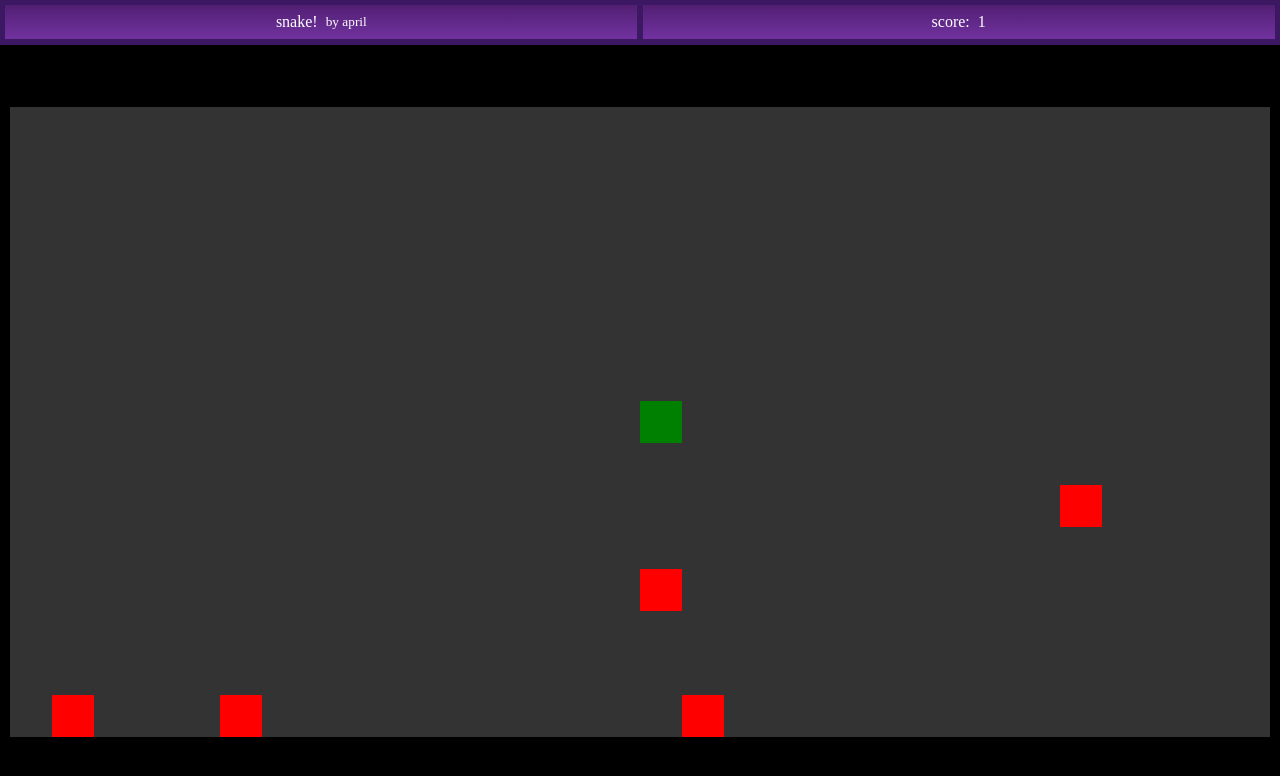
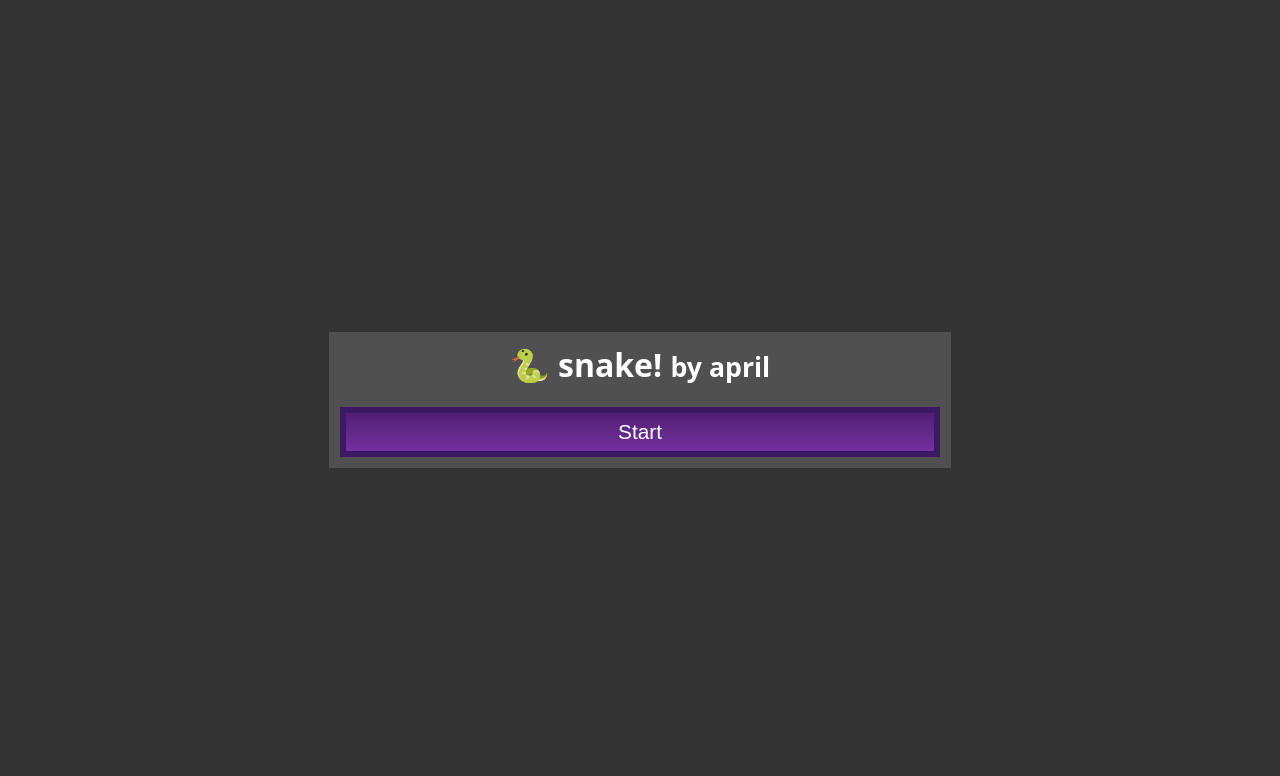
Before and after one commit to april83c/snake, a website with bundled scripts: page packages/frontend-web/public/index.html in a window 1280 px wide. Built offline with nearby package versions, Linux system fonts and the light colour scheme.

Commit message:
frontend-web: start making the different pages

```diff
--- a/packages/frontend-web/public/assets/styles/index.css
+++ b/packages/frontend-web/public/assets/styles/index.css
@@ -29,6 +29,14 @@
 	justify-content: space-evenly;
 }
 
+.flex-align-center {
+	align-items: center;
+}
+
+.flex-justify-center {
+	justify-content: center;
+}
+
 .item-grow {
 	flex-grow: 1;
 }
@@ -37,33 +45,83 @@
 :root {
 	width: 100vw;
 	height: 100vh;
+
+	--fg-1: #3c1762;
+	--fg-2: #511f73;
+	--fg-3: #71329f;
+	--fg-gradient: linear-gradient(0deg, var(--fg-3) 0%, var(--fg-2) 100%);
+	--bg-1: #333333;
+	--bg-2: #505050;
+	--radius: 0;
+	--padding: 0.33em;
 }
 
 body {
 	margin: 0;
+	font-family: system-ui, -apple-system, BlinkMacSystemFont, 'Segoe UI', Roboto, Oxygen, Ubuntu, Cantarell, 'Open Sans', 'Helvetica Neue', sans-serif;
 }
 
-body, #container {
+body, body>div {
 	width: 100%;
 	height: 100%;
+
+	color: white;
+	background-color: var(--bg-1);
 }
 
-#top-bar {
+.card {
+	max-width: 600px;
+	width: 100%;
+	padding: calc(var(--padding) * 2);
+	margin: 0.5em;
+
+	border-radius: var(--radius);
+	color: white;
+	background: var(--bg-2);
+}
+
+.card > *:first-child {
+	margin-top: 0;
+}
+
+.card > *:last-child {
+	margin-bottom: 0;
+}
+
+button {
+	padding: var(--padding);
+	border-radius: var(--radius);
+	border-style: solid;
+	border-width: var(--padding);
+	border-color: var(--fg-1);
+
+	background: var(--fg-gradient);
+	color: white;
+
+	cursor: pointer;
+}
+
+.big-button {
+	width: 100%;
+	font-size: 1.3em;
+}
+
+#page-game #top-bar {
 	min-height: max-content;
-	padding: 0.33em;
-	gap: 0.33em;
-	background: #3c1762;
+	padding: var(--padding);
+	gap: var(--padding);
+	background: var(--fg-1);
 
 	/*border-color: #3d1762;
 	border-style: inset;
 	border-width: 0.33em;*/
 }
 
-#top-bar div {
+#page-game #top-bar div {
 	height: calc(100% - 2ch);
 	width: calc(100% - 2ch);
 	padding: 1ch;
-	background: linear-gradient(0deg, #71329f 0%, #511f73 100%);
+	background: var(--fg-gradient);
 
 	color: white;
 
@@ -73,7 +131,7 @@ body, #container {
 	gap: 1ch;
 }
 
-#mainView {
+#page-game #mainView {
 	background-color: black;
 	height: 100%;
 }
--- a/packages/frontend-web/public/index.html
+++ b/packages/frontend-web/public/index.html
@@ -3,17 +3,25 @@
 <head>
 	<meta charset="UTF-8">
 	<meta name="viewport" content="width=device-width, initial-scale=1.0">
-	<title>Snake</title>
+	<title>snake!</title>
 
 	<script src="assets/scripts/web.js"></script>
 	<link rel="stylesheet" href="assets/styles/index.css">
 </head>
 <body>
-	<div id="container" class="flex flex-col flex-stretch">
+	<noscript>snake! requires JavaScript.</noscript>
+	<div id="page-loading" class="flex flex-row flex-align-center flex-justify-center">
+		🐍 snake! is loading...
+	</div>
+
+	<!-- Pages -->
+	<div id="page-game" class="flex flex-col flex-stretch" style="display: none">
 		<div id="top-bar" class="flex flex-row mobile-flip flex-stretch flex-space-evenly">
 			<div>
-				<span>snake!</span>
-				<small>by april</small>
+				<span>
+					🐍 snake!
+					<small>by april</small>
+				</span>
 			</div>
 			<div>
 				<span>score:</span>
@@ -22,5 +30,18 @@
 		</div>
 		<canvas id="mainView"></canvas>
 	</div>
+
+	<div id="page-setup" class="flex flex-col flex-align-center flex-justify-center" style="display: none">
+		<div class="card">
+			<h1 style="text-align: center">🐍 snake! <small>by april</small></h1>
+			<button id="start" class="big-button">
+				Start
+			</button>
+		</div>
+	</div>
+
+	<div id="page-gameover" style="display: none">
+		Game Over
+	</div>
 </body>
 </html>
--- a/packages/frontend-web/src/web.ts
+++ b/packages/frontend-web/src/web.ts
@@ -1,178 +1,71 @@
-import Snake, { SnakeState, type Vector2 } from '@april83c/snake';
+import WebSnake, { WebSnakeState } from './WebSnake';
 
-enum WebSnakeState {
-	Stopped = 0,
-	Paused = 1,
-	Running = 2
+function notNull<desired>(v: desired | null) {
+	if (v == null) throw new Error('Null');
+	else return v as desired;
 }
 
-class WebSnake {
-	state: WebSnakeState;
+// Main code
 
-	game: Snake;
-	inputBuffer: Vector2[];
-	minimumTickLength: number;
-	lastTickStarted: number;
+let webSnake: WebSnake;
 
-	mainView: HTMLCanvasElement;
-	mainViewContext: CanvasRenderingContext2D;
-	mainViewTileSize: number;
-	mainViewOffset: Vector2;
+enum Page {
+	Loading = 0,
+	Game = 1,
+	Setup = 2,
+	GameOver = 3
+}
 
-	scoreElement: HTMLElement;
+class Router {
+	activePage: Page; // TODO: How to do private setters in TS? Or maybe just replace go() with a setter
+	pages: {
+		[Page.Loading]: HTMLElement
+		[Page.Game]: HTMLElement;
+		[Page.Setup]: HTMLElement;
+		[Page.GameOver]: HTMLElement;
+	};
 
-	constructor(doc: Document, mainView: HTMLCanvasElement, score: HTMLElement) {
-		this.state = WebSnakeState.Running;
-		this.game = new Snake({ x: 30, y: 15 }, 5);
-		this.minimumTickLength = 16 * 4;
-		this.lastTickStarted = Date.now() - this.minimumTickLength;
+	constructor() {
+		this.pages = {
+			[Page.Loading]: notNull(document.getElementById('page-loading')),
+			[Page.Game]: notNull(document.getElementById('page-game')),
+			[Page.Setup]: notNull(document.getElementById('page-setup')),
+			[Page.GameOver]: notNull(document.getElementById('page-gameover'))
+		};
 
-		// Set up main view
-		this.mainView = mainView;
-		const context: CanvasRenderingContext2D | null = this.mainView.getContext('2d');
-		if (context === null) {
-			throw new Error('Couldn\'t get main view canvas context.');
-		} else {
-			this.mainViewContext = context;
-		}
-
-		// Observe main view size
-		this.mainViewTileSize = 1;
-		this.mainViewOffset = { x: 0, y: 0 };
-
-		const resizeHandler = () => {
-			this.mainView.width = this.mainView.clientWidth;
-			this.mainView.height = this.mainView.clientHeight;
-
-			this.mainViewTileSize = Math.floor(Math.min(
-				this.mainView.width / this.game.boardSize.x,
-				this.mainView.height / this.game.boardSize.y
-			));
-			this.mainViewOffset.x = Math.floor((this.mainView.width - (this.mainViewTileSize * this.game.boardSize.x)) / 2);
-			this.mainViewOffset.y = Math.floor((this.mainView.height - (this.mainViewTileSize * this.game.boardSize.y)) / 2);
-
-			this.render();
-		}
-		resizeHandler();
-
-		const observer = new ResizeObserver(resizeHandler);
-		observer.observe(this.mainView);
-
-		// Listen for input
-		this.inputBuffer = [];
-		doc.addEventListener('keydown', (event) => {
-			let handled = false;
-
-			if (event.key !== undefined) {
-				switch(event.key) {
-					case 'ArrowLeft':
-						handled = true;
-						this.inputBuffer.push({ x: -1, y: 0 });
-						break;
-					case 'ArrowUp':
-						handled = true;
-						this.inputBuffer.push({ x: 0, y: -1 });
-						break;
-					case 'ArrowRight':
-						handled = true;
-						this.inputBuffer.push({ x: 1, y: 0 });
-						break;
-					case 'ArrowDown':
-						handled = true;
-						this.inputBuffer.push({ x: 0, y: 1 });
-						break;
-				}
-			} else if (event.keyCode !== undefined) {
-				switch(event.keyCode) {
-					case 37:
-						handled = true;
-						this.inputBuffer.push({ x: -1, y: 0 });
-						break;
-					case 38:
-						handled = true;
-						this.inputBuffer.push({ x: 0, y: -1 });
-						break;
-					case 39:
-						handled = true;
-						this.inputBuffer.push({ x: 1, y: 0 });
-						break;
-					case 40:
-						handled = true;
-						this.inputBuffer.push({ x: 0, y: 1 });
-						break;
-				}
-			}
-
-			if (handled) event.preventDefault();
-		})
-
-		this.scoreElement = score;
-
-		this.mainLoop();
+		this.activePage = Page.Loading;
 	}
 
-	mainLoop() {
-		const tickStarted = Date.now();
-		switch (this.state) {
-			case WebSnakeState.Stopped:
-				return;
-			case WebSnakeState.Running:
-				// Input and game logic
-				const framesToRun = Math.max(1, (tickStarted - this.lastTickStarted) / this.minimumTickLength);
-				for (let i = 1; i < framesToRun; i++) if (this.game.state == SnakeState.Running) this.game.tick(this.inputBuffer.shift());
-
-				// Rendering
-				this.render();
-
-				// Text
-				this.scoreElement.innerText = this.game.snake.length.toString();
-			case WebSnakeState.Paused:
-				// Next frame
-				this.lastTickStarted = tickStarted;
-				setTimeout(
-					() => { this.mainLoop() },
-					Math.max(0, this.minimumTickLength - (Date.now() - tickStarted))
-				);
-				break;
-		}
-	}
-
-	render() {
-		// Rendering (main view)
-		this.mainViewContext.clearRect(0, 0, this.mainView.width, this.mainView.height);
-
-		// Background
-		this.mainViewContext.fillStyle = `#333333`;
-		this.mainViewContext.fillRect(this.mainViewOffset.x, this.mainViewOffset.y, this.mainViewTileSize * this.game.boardSize.x, this.mainViewTileSize * this.game.boardSize.y);
-
-		// Elements
-		for (let row = 0; row < this.game.boardSize.y; row++) {
-			for (let column = 0; column < this.game.boardSize.x; column++ ) {
-				const snakeIndex = this.game.snake.findIndex(snakePiece => snakePiece.x == column && snakePiece.y == row);
-				if (snakeIndex != -1) {
-					if (snakeIndex == 0) this.mainViewContext.fillStyle = 'green';
-					else this.mainViewContext.fillStyle = 'darkGreen';
-				} else if (this.game.apples.find(apple => apple.x == column && apple.y == row)) {
-					this.mainViewContext.fillStyle = 'red';
-				} else {
-					continue;
-				}
-
-				this.mainViewContext.fillRect(this.mainViewOffset.x + column * this.mainViewTileSize, this.mainViewOffset.y + row * this.mainViewTileSize, this.mainViewTileSize, this.mainViewTileSize);
-			}
-		}
+	go(page: Page) {
+		this.pages[this.activePage].style.display = 'none';
+		this.pages[page].style.display = '';
+		this.activePage = page;
 	}
 }
 
-let webSnake: WebSnake;
+function main() {
+	const router = new Router();
+
+	// Buttons
+	const startButton = document.querySelector('#page-setup #start');
+	if (!(startButton instanceof HTMLButtonElement)) throw new Error('Error getting elements for setup');
+	startButton.addEventListener('click', () => {
+		router.go(Page.Game);
+		startSnake();
+	});
+
+	router.go(Page.Setup);
+}
 
 function startSnake() {
-	const mainView = document.getElementById('mainView');
-	const score = document.getElementById('score');
-	if (
+	const mainView = document.querySelector('#page-game #mainView');
+	const score = document.querySelector('#page-game #score');
+	if (!(
 		mainView instanceof HTMLCanvasElement
 		&& score instanceof HTMLElement
-	) webSnake = new WebSnake(document, mainView, score);
+	)) throw new Error('Error getting elements for WebSnake');
+
+	webSnake = new WebSnake(document, mainView, score)
 }
 
-window.onload = startSnake;
+window.onload = main;
```
